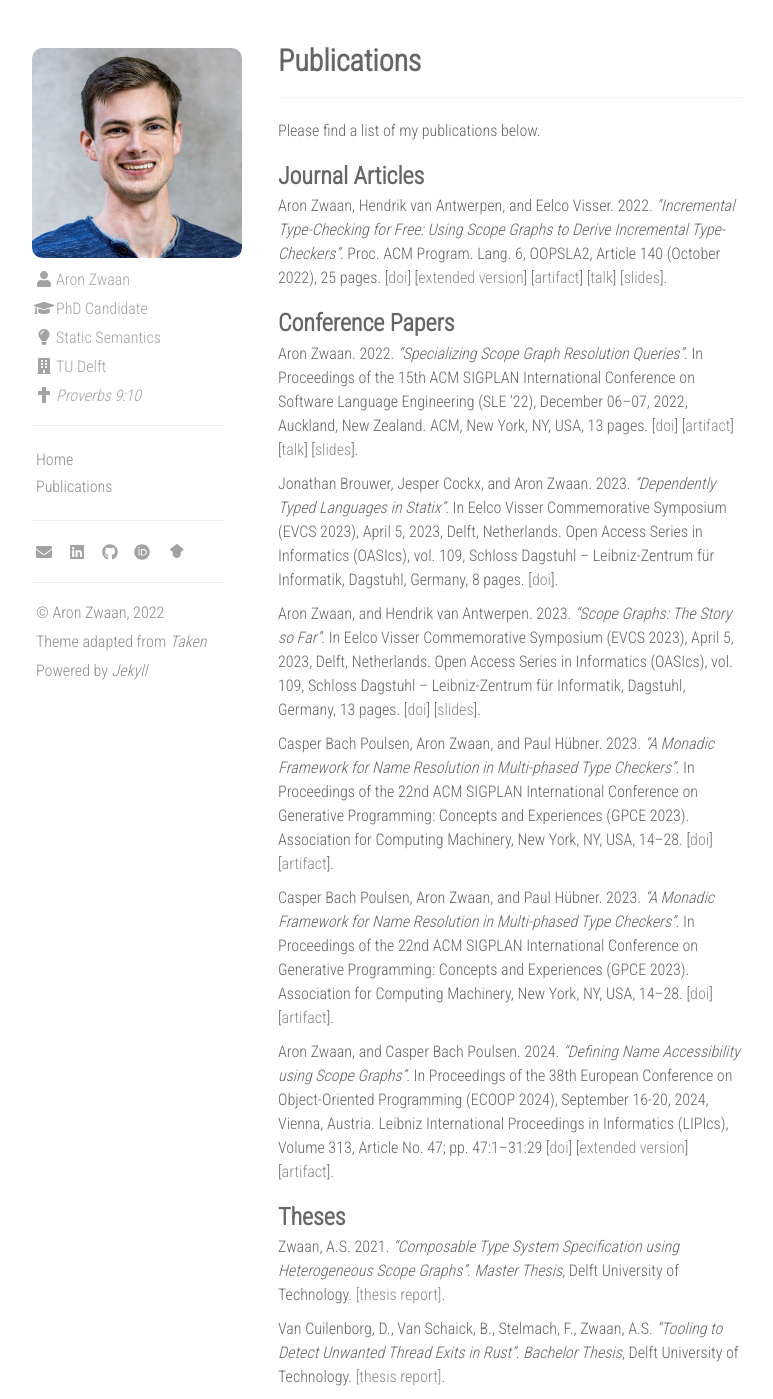
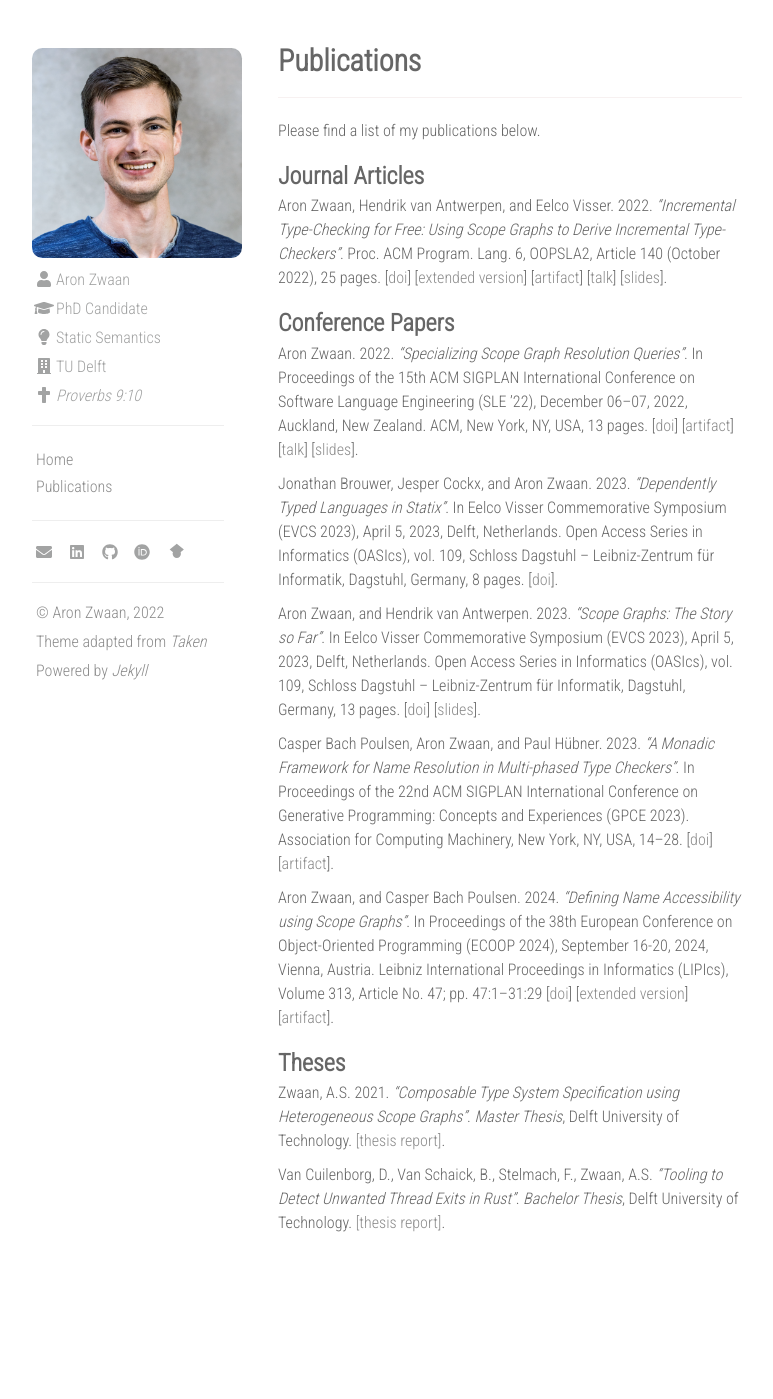
Before and after one commit to aronzwaan/aronzwaan.github.io, a Jekyll site: the page built from publications.md, in a window 1280 px wide. Shown: the whole page, without its empty margins (312-1085 px from the left). Built offline with Jekyll 4.4.1, drawn with Linux system fonts in a browser that asks for light colours; nearby versions of some CDN libraries; after the commit the page ends 1245 px from its top, so only the background shows below that.

Commit message:
Remove duplicate GPCE entry

```diff
--- a/publications.md
+++ b/publications.md
@@ -43,12 +43,6 @@ Association for Computing Machinery, New York, NY, USA, 14–28.
 [[doi](https://doi.org/10.1145/3624007.3624051)]
 [[artifact](https://doi.org/10.5281/zenodo.8337245)].
 
-Casper Bach Poulsen, Aron Zwaan, and Paul Hübner. 2023. _"A Monadic Framework for Name Resolution in Multi-phased Type Checkers"_.
-In Proceedings of the 22nd ACM SIGPLAN International Conference on Generative Programming: Concepts and Experiences (GPCE 2023).
-Association for Computing Machinery, New York, NY, USA, 14–28.
-[[doi](https://doi.org/10.1145/3624007.3624051)]
-[[artifact](https://doi.org/10.5281/zenodo.8337245)].
-
 Aron Zwaan, and Casper Bach Poulsen. 2024. _"Defining Name Accessibility using Scope Graphs"_.
 In Proceedings of the 38th European Conference on Object-Oriented Programming (ECOOP 2024), September 16-20, 2024, Vienna, Austria.
 Leibniz International Proceedings in Informatics (LIPIcs), Volume 313, Article No. 47; pp. 47:1–31:29
```
